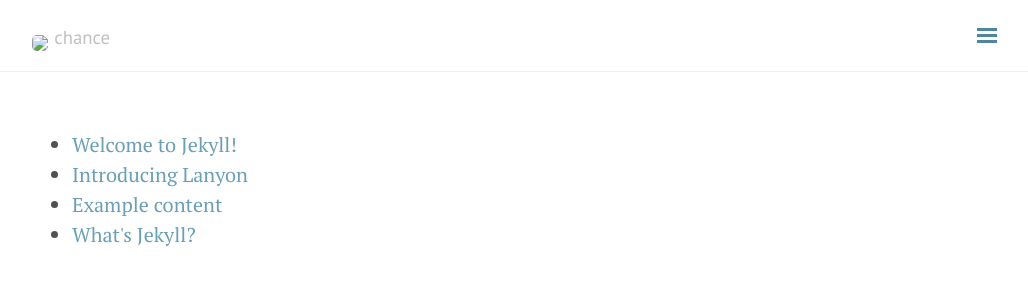
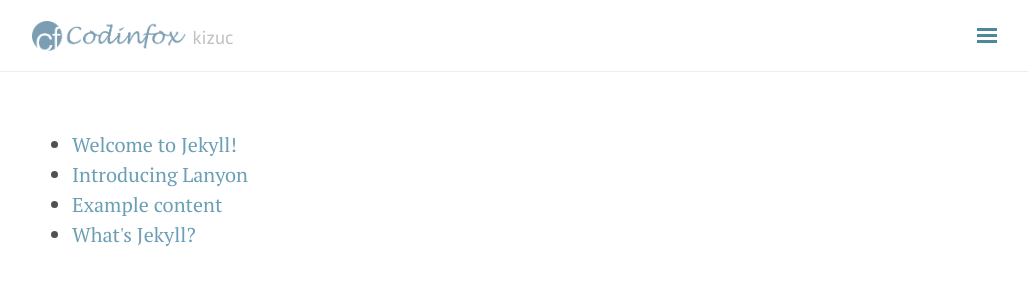
Before and after one commit to kizuc/kizuc.github.io, a Jekyll site: the page built from index.markdown, in a window 1280 px wide. Shown: the top 300 px of the page, without its empty margins (248-1276 px from the left). Built offline with Jekyll 4.4.1, drawn with Linux system fonts in a browser that asks for light colours; nearby versions of some CDN libraries; comment, search, counter and statistics services are not loaded.

Commit message:
Update _config.yml

```diff
--- a/_config.yml
+++ b/_config.yml
@@ -1,10 +1,10 @@
 # Site Info
-title: kizuc
-tagline: 'chance'
+title: Codinfox Lanyon
+tagline: 'kizuc'
 description: 'A Jekyll theme adapted from <a href="http://lanyon.getpoole.com/" target="_blank">Lanyon</a>. Made by <a href="http://codinfox.github.io" target="_blank">@codinfox</a>.'
 baseurl: "/kizuc"
 url: http://kizuc.github.io
-logo: ''
+logo: '/public/logo.png'
 
 # Site configurations
 gems:
@@ -25,13 +25,12 @@ version: 1.0.0
 # About/contact
 author:
   name: kizuc
-  description: <strong>기회를 가짐!</strong> 열심히 따라가는 중...
+  description: A passionate <strong>developer and researcher</strong>, learning to be a giant.
   gravatar: 3c2986ad7ac1f2230ea3596f44563328 # md5 hash of your email address
   contact:
-    linkedin:  https://www.linkedin.com/in/lizhihao
     github:    https://github.com/kizuc
     # facebook:  <hide>
-    email:     kizucc@gmail.com
+    email:     http://www.google.com/recaptcha/mailhide/d?k=01I3lZFiZYng9N3QxYEtsDaQ==&c=31wAnZkuKqcG0ATAqJN8Z3ln5kkYLA9TwkGc-IbygpM=
 
 # Navigation (2nd level links supported)
 nav:
```
